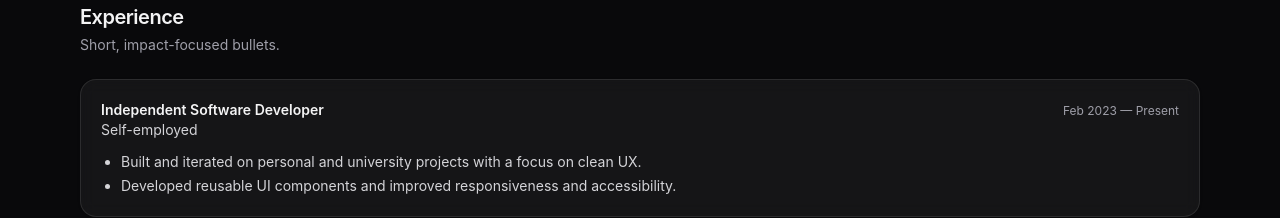
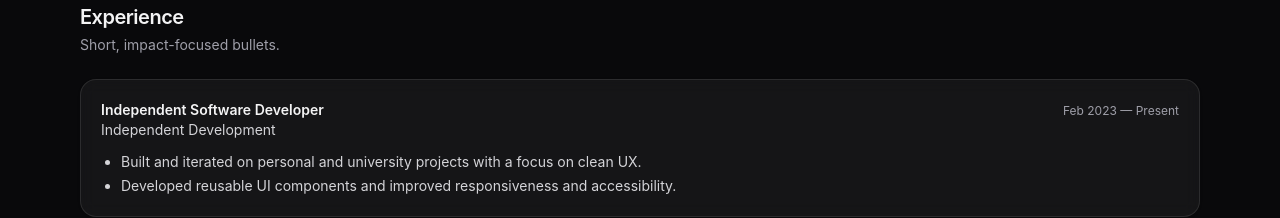
Before and after one commit to d4n1elliu/Portfolio, a React (Vite) app in the folder portfolio-frontend/: page / in a window 1280 px wide. Shown: the part 1820-2038 px from the top of the page. Built offline with nearby package versions, Linux system fonts and the light colour scheme.

Commit message:
Update userProfile.ts

```diff
--- a/portfolio-frontend/src/data/userProfile.ts
+++ b/portfolio-frontend/src/data/userProfile.ts
@@ -71,7 +71,7 @@ export const PROFILE = {
     experience: [
     {
         role: "Independent Software Developer",
-        org: "Self-employed",
+        org: "Independent Development",
         time: "Feb 2023 — Present",
         points: [
             "Built and iterated on personal and university projects with a focus on clean UX.",
```
